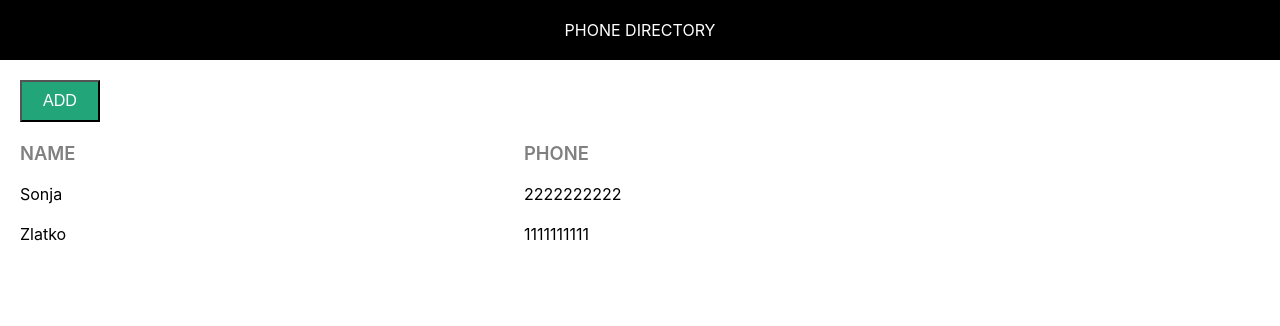
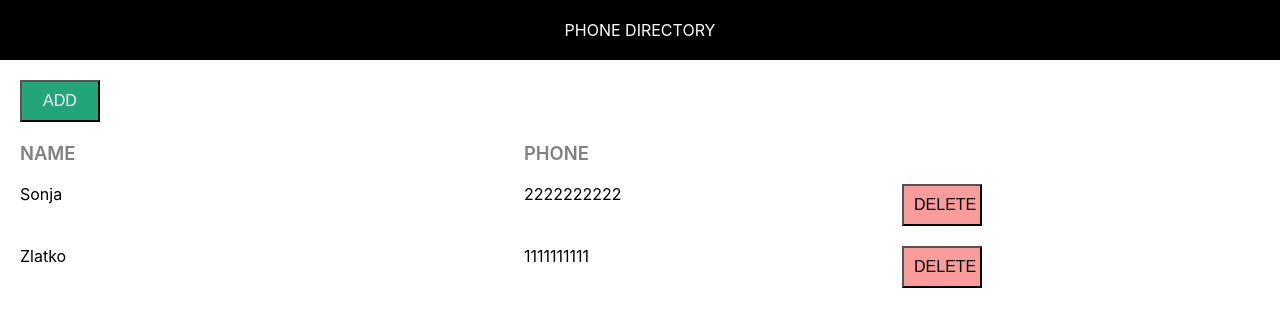
Before and after one commit to SonjaJan/phone-directory, a React (Create React App) app: page / in a window 1280 px wide. Shown: the top 326 px of the page. Built offline with nearby package versions, Linux system fonts and the light colour scheme.

Commit message:
Added ‘Delete’ button

```diff
--- a/src/App.css
+++ b/src/App.css
@@ -22,3 +22,10 @@
     font-weight: 600;
     text-transform: uppercase;
 }
+.delBtn{
+    width: 80px;
+    background-color: #fa9c9c;
+    text-transform: uppercase;
+    font-size: 1rem;
+    padding: 10px;
+}
--- a/src/App.js
+++ b/src/App.js
@@ -32,6 +32,7 @@ class App extends Component {
           return  <div key={sub.id} className="phoneListGrid">
               <span>{sub.name}</span>
               <span>{sub.phone}</span>
+              <button className="delBtn">Delete</button>
             </div>
 
         })
```
